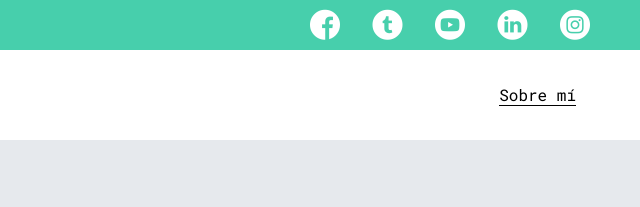
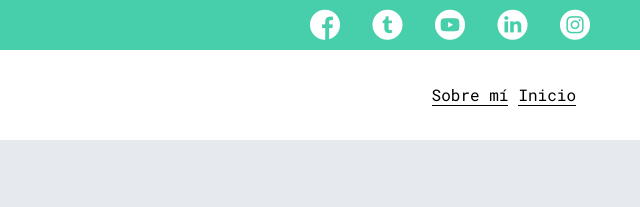
Before and after one commit to irisneys/blog, a plain HTML site: page perfil.html in a window 1280 px wide. Shown: the top 207 px of the page, 640-1280 px from the left. Drawn offline with Linux system fonts and the light colour scheme.

Commit message:
modificacion

```diff
--- a/css/main.css
+++ b/css/main.css
@@ -66,7 +66,7 @@ header .icons span{
 
 nav {
     display: grid;
-    grid-template-columns: 1fr 1fr;
+    grid-template-columns: 1fr auto;
     height: 90px;
     width: 90%;
     margin: 0 auto;
@@ -86,6 +86,7 @@ nav .profile-link{
     display: flex;
     align-items: center;
     justify-content: flex-end;
+    gap: 10px;
 
 }
 nav .profile-link a{
--- a/perfil.html
+++ b/perfil.html
@@ -31,6 +31,7 @@
             </section>
             <section class="profile-link">
                 <a href="perfil.html">Sobre mí</a>
+                <a href="index.html">Inicio</a>
             </section>
 
         </nav>
```
